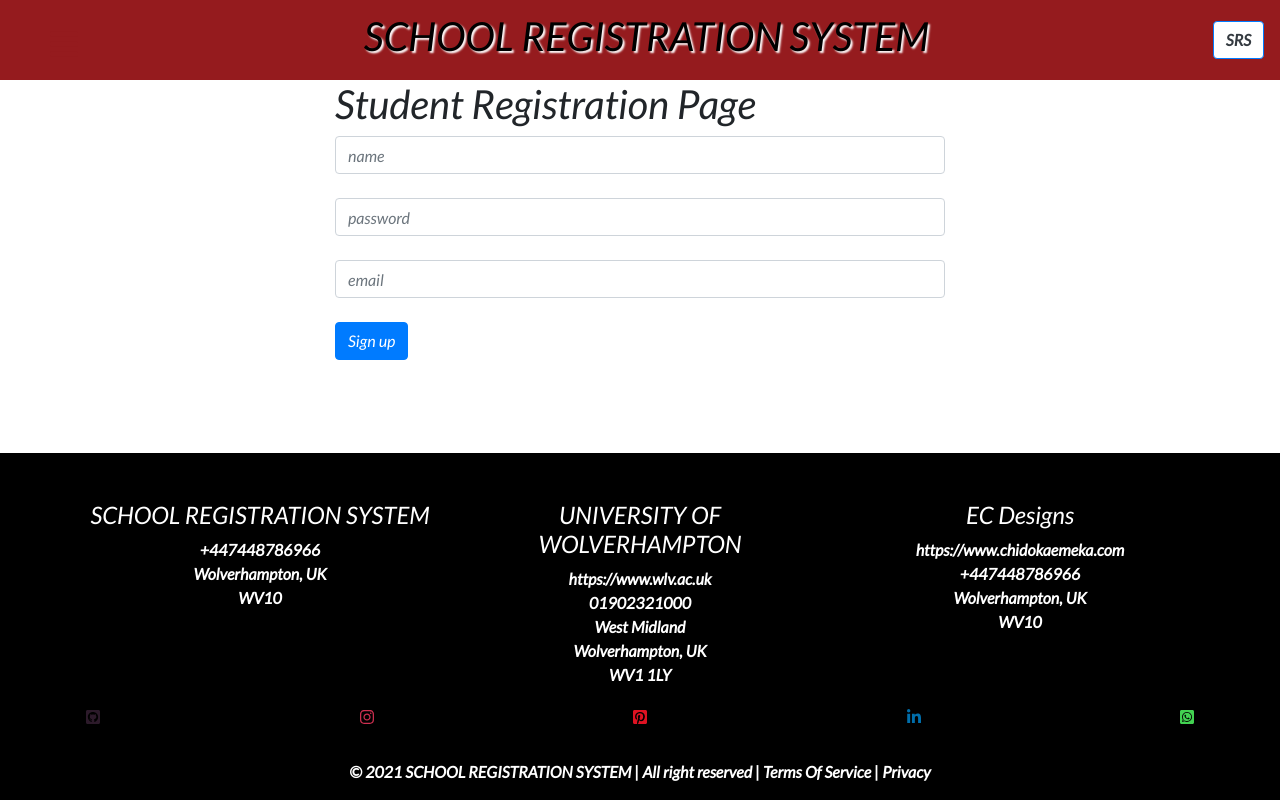
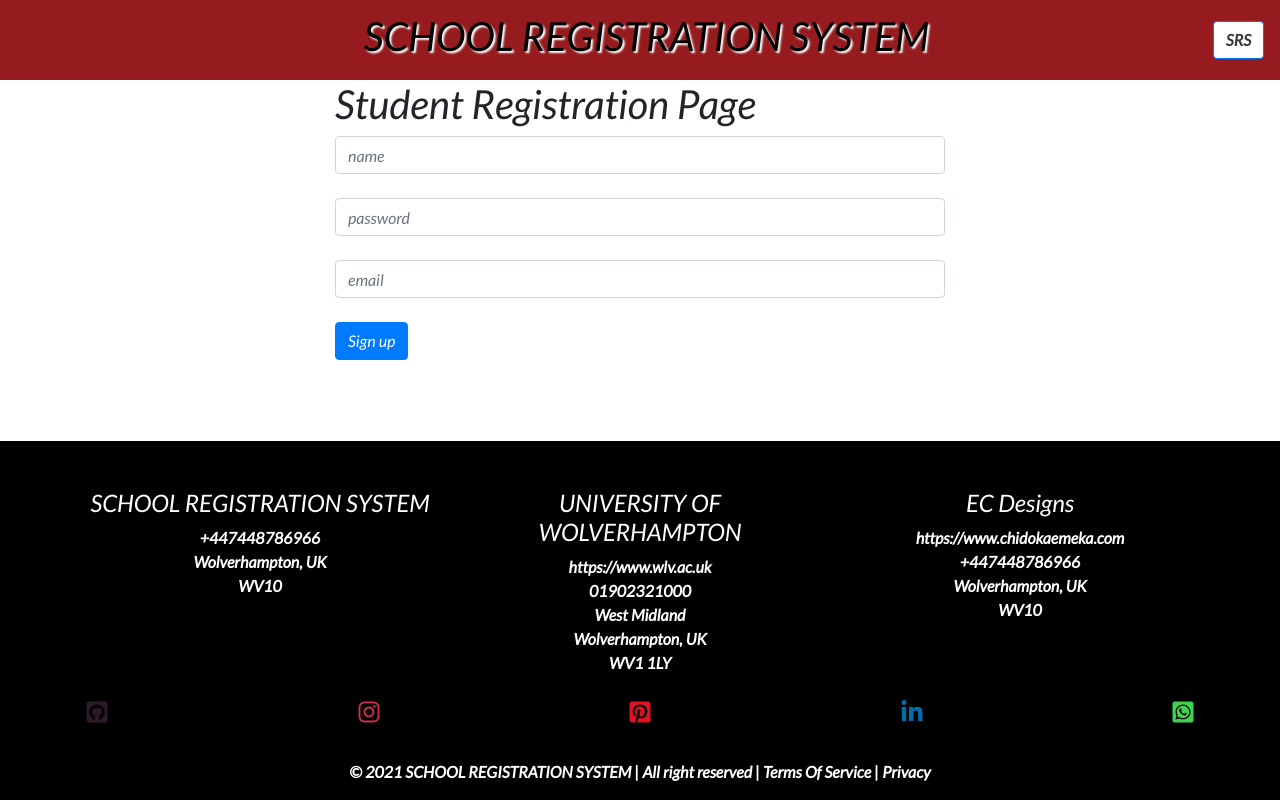
Before and after one commit to Emzzy123/React-_school_registration_system, a React (Create React App) app: page /register in a window 1280 px wide. Built offline with nearby package versions, Linux system fonts and the light colour scheme.

Commit message:
footer modification

```diff
--- a/src/Components/Footer.css
+++ b/src/Components/Footer.css
@@ -21,9 +21,5 @@ root {
   display: flex;
   align-items: center;
   justify-content: space-between;
+  font-size: x-large;
 }
-
-.socials a {
-  text-decoration: none;
-  color: white;
-}
```
